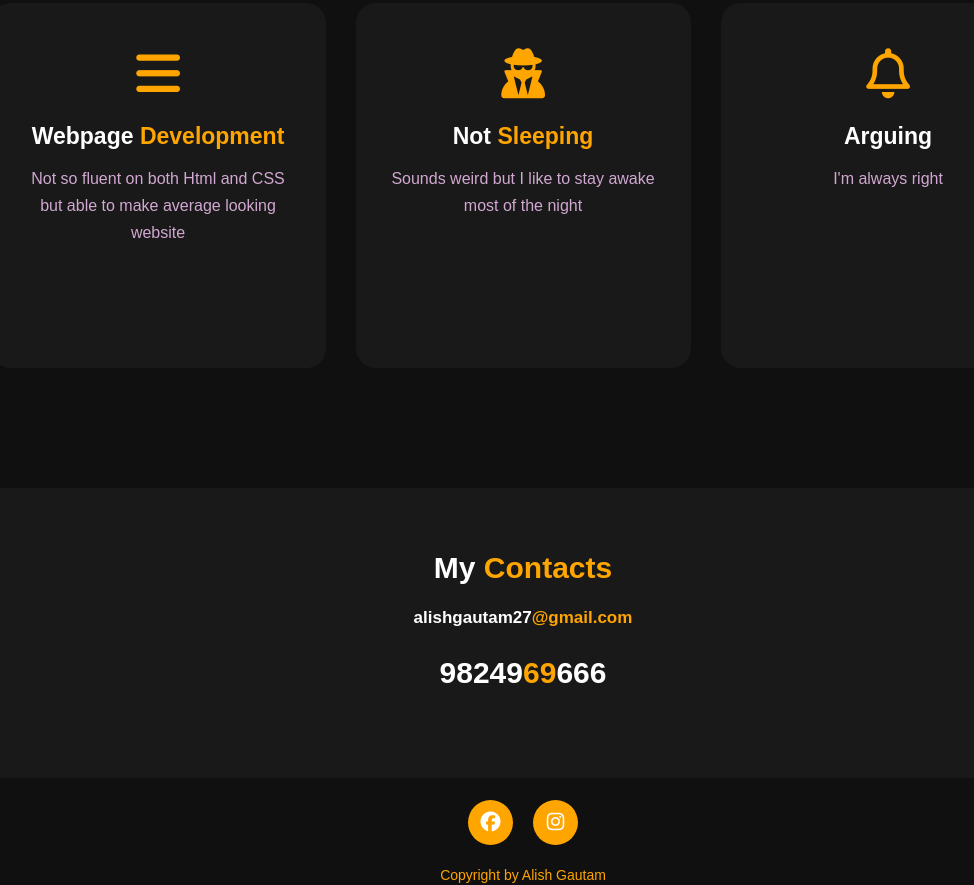
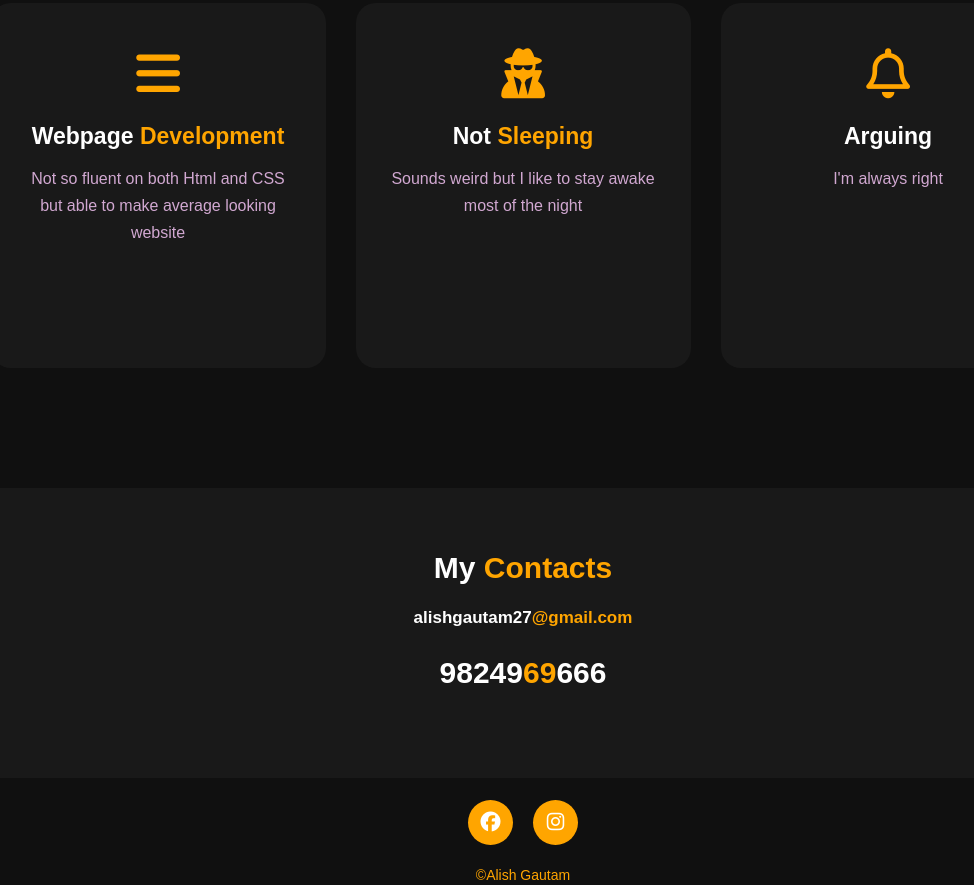
Before and after one commit to AZalish/Myself, a plain HTML site: page index.html in a window 1280 px wide. Shown: the part 1691-2576 px from the top of the page, without its empty margins (117-1091 px from the left). Drawn offline with Linux system fonts and the light colour scheme.

Commit message:
Update index.html

```diff
--- a/index.html
+++ b/index.html
@@ -85,7 +85,7 @@
             <a href="https://www.facebook.com/alishsijal.gautam" target="_blank"><i class="fa-brands fa-facebook"></i></a>
             <a href="https://www.instagram.com/alish_gautam11/" target="_blank"><i class="fa-brands fa-instagram"></i></a>
         </div>
-        <p class="end">Copyright by Alish Gautam</p>
+        <p class="end">&copy;Alish Gautam</p>
     </footer>
 </div>
 </body>
```
